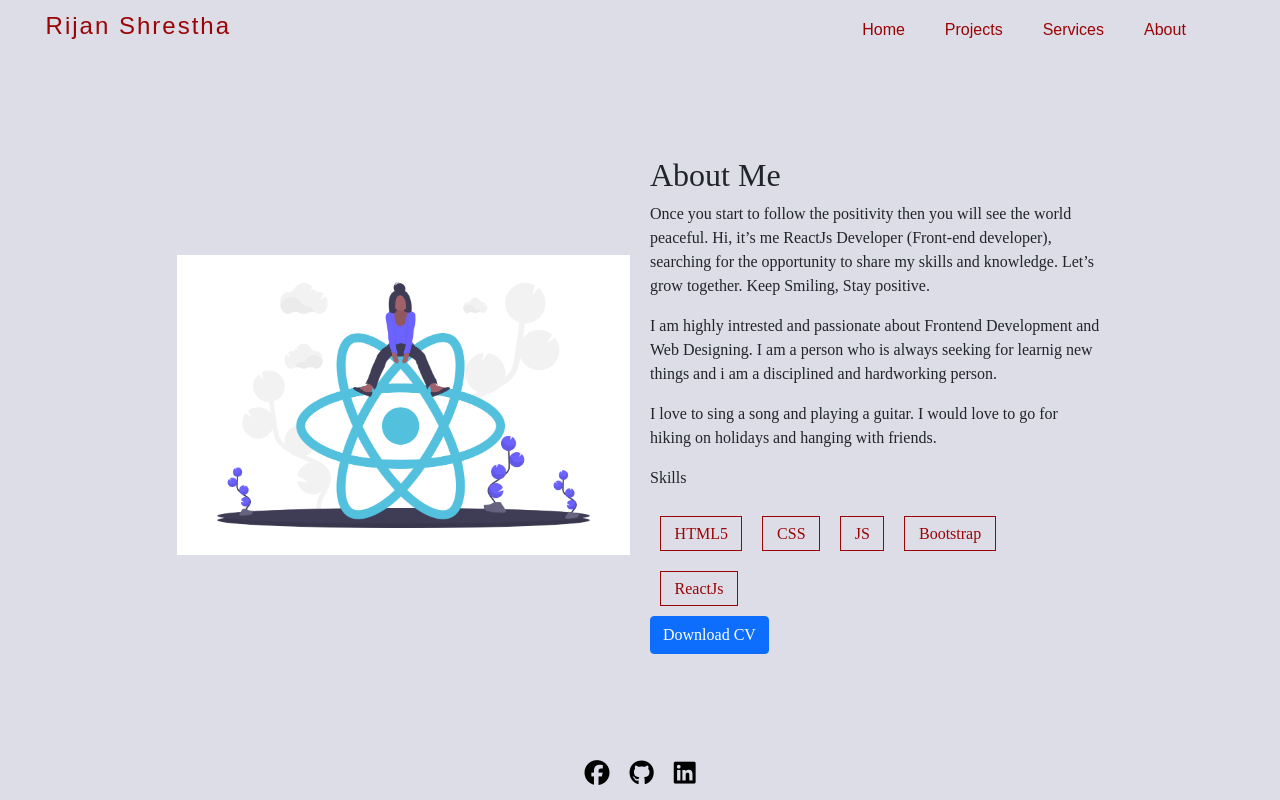
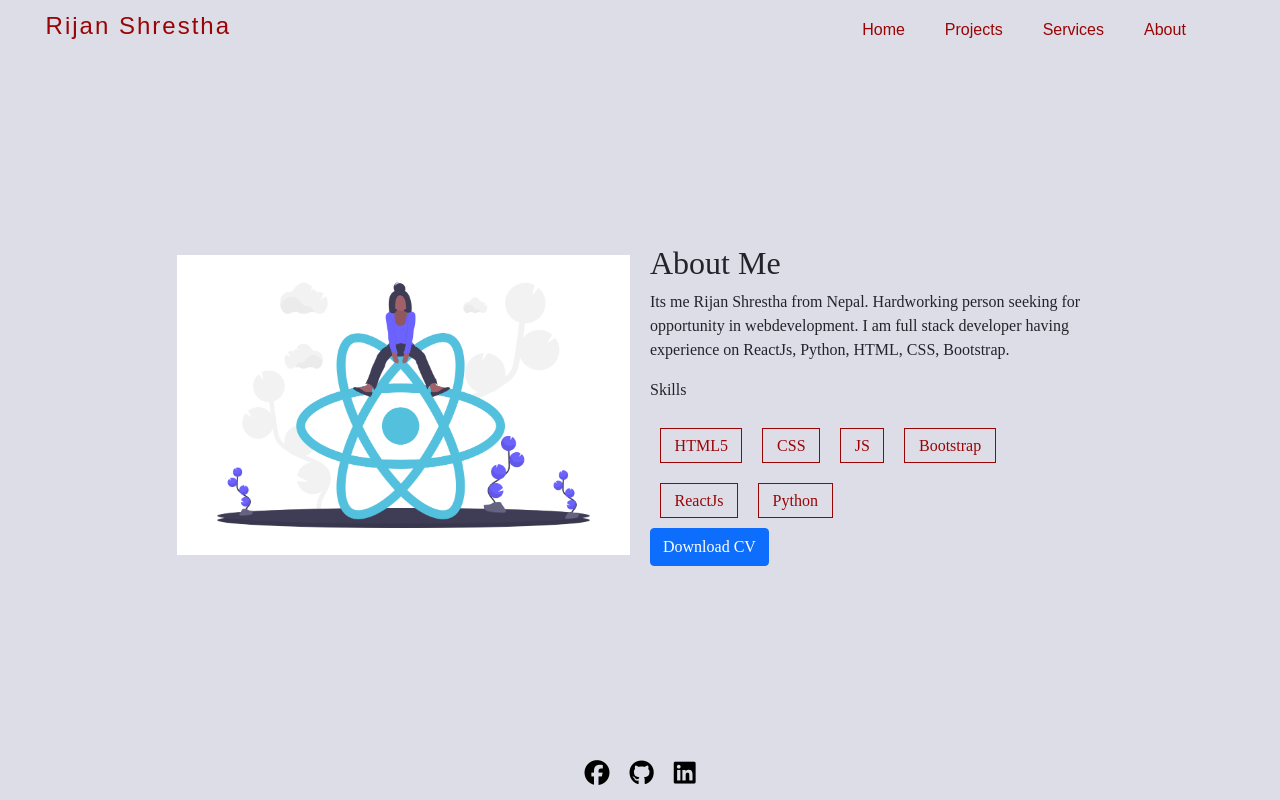
Before and after one commit to Rijan984/protofolio, a React (Create React App) app: page /about in a window 1280 px wide. Built offline with nearby package versions, Linux system fonts and the light colour scheme; a web font is replaced by a local one.

Commit message:
skills addded

```diff
--- a/src/components/templates/About/About.js
+++ b/src/components/templates/About/About.js
@@ -16,6 +16,11 @@ function About() {
           <h2>About Me</h2>
           <div className="head">
             <p>
+              Its me Rijan Shrestha from Nepal. Hardworking person seeking for opportunity in
+              webdevelopment. I am full stack developer having experience on ReactJs, Python, HTML, CSS,
+              Bootstrap.
+            </p>
+            {/* <p>
               Once you start to follow the positivity then you will see the
               world peaceful. Hi, it’s me ReactJs Developer (Front-end
               developer), searching for the opportunity to share my skills and
@@ -29,7 +34,7 @@ function About() {
             <p>
               I love to sing a song and playing a guitar. I would love to go for
               hiking on holidays and hanging with friends.
-            </p>
+            </p> */}
           </div>
 
           <div className="skills">
@@ -39,6 +44,7 @@ function About() {
             <span>JS</span>
             <span>Bootstrap</span>
             <span>ReactJs</span>
+            <span>Python</span>
           </div>
           <div className="cv">
             {/* <p> */}
```
